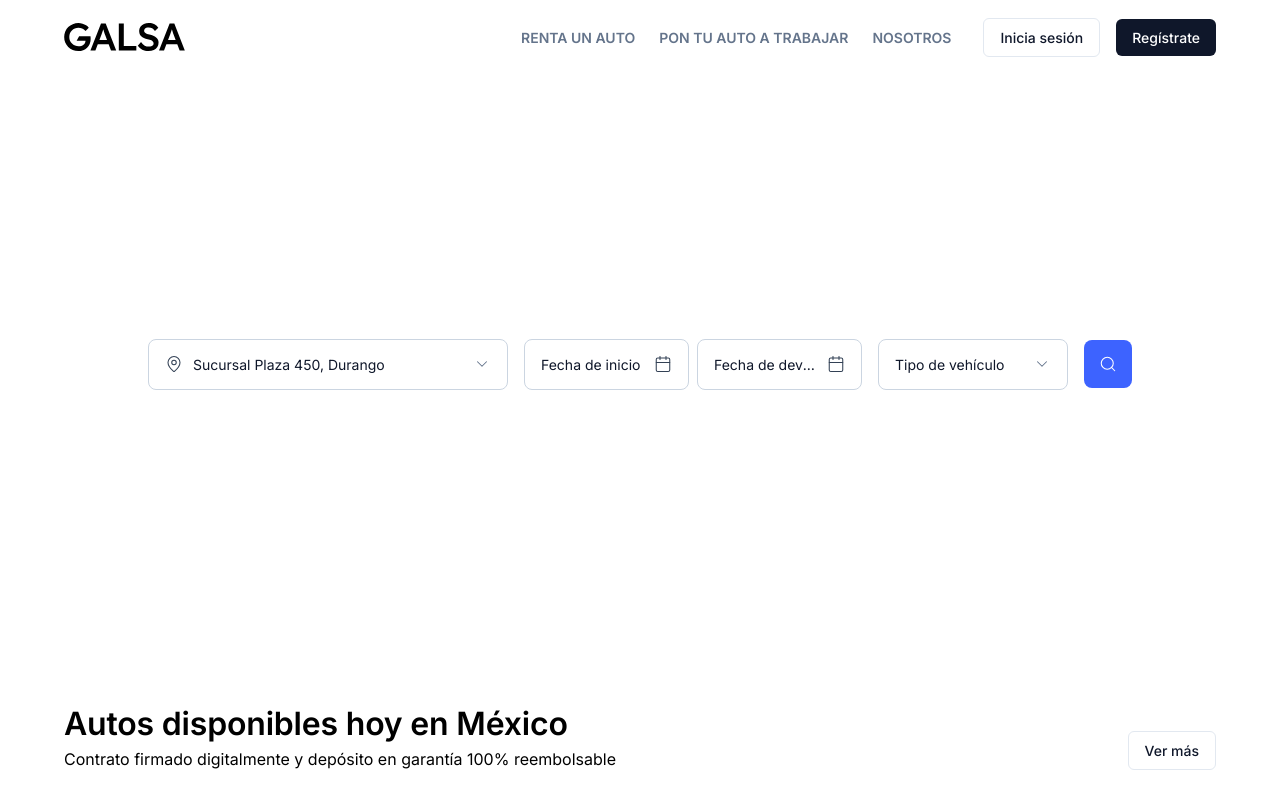
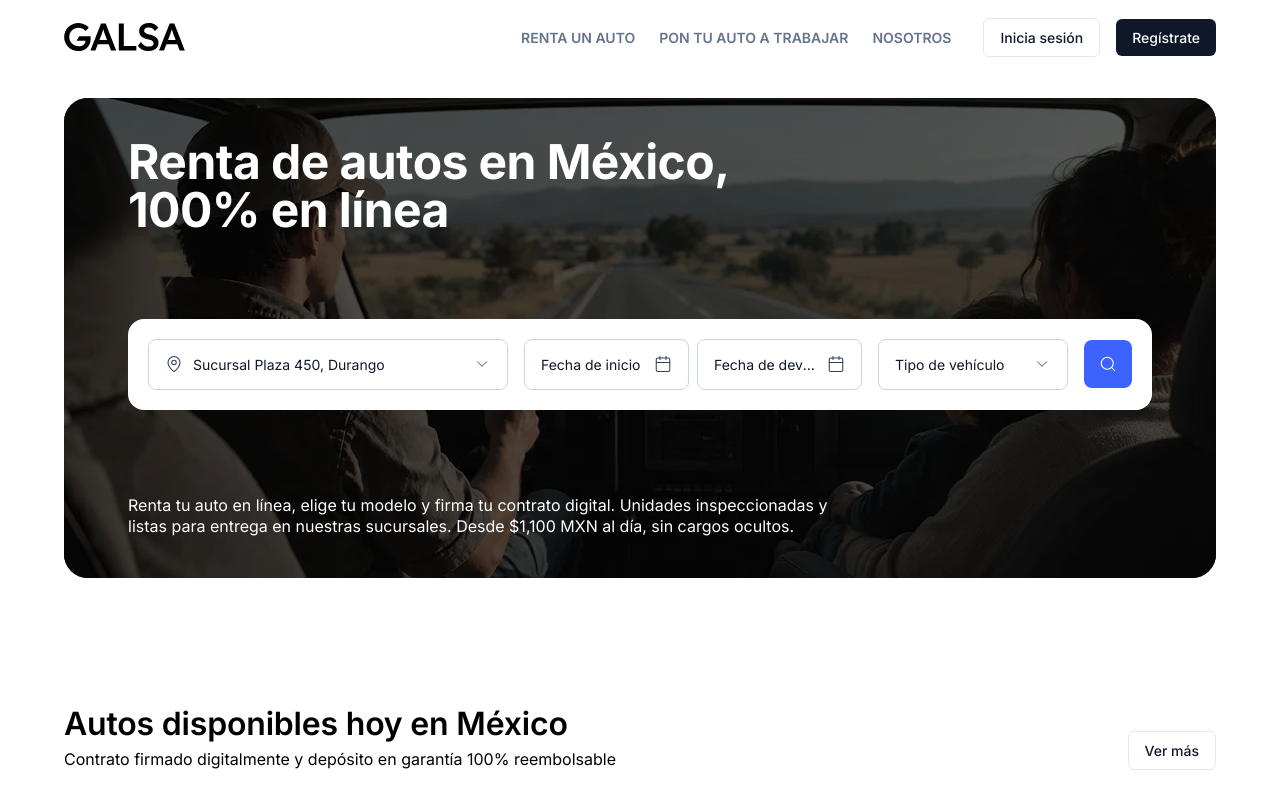
Before and after one commit to srcarlosdamian/galsa-rent, a React (Vite) app: page / in a window 1280 px wide. Shown: the top 800 px of the page. Built offline with nearby package versions, Linux system fonts and the light colour scheme; a web font is replaced by a local one.

Commit message:
fix: ensure hero background image is visible with z-index 0 and relative content z-10

```diff
--- a/scripts/prerender.ts
+++ b/scripts/prerender.ts
@@ -173,7 +173,7 @@ const homeInitialHtml = `
   </section>
   <footer>
     <div style="background:#000;color:#fff;padding:8px;font-size:11px;font-family:monospace;text-align:center;">
-      [ENTORNO DE PRUEBAS / QA — Este listón no va en el diseño final] Última actualización: 28 Oct 2026, 20:17 hrs | v1.2.4
+      [ENTORNO DE PRUEBAS / QA — Este listón no va en el diseño final] Última actualización: 28 Oct 2026, 20:29 hrs | v1.2.5
     </div>
   </footer>
 </main>
--- a/src/App.tsx
+++ b/src/App.tsx
@@ -241,10 +241,10 @@ export const App: React.FC = () => {
               <div className="max-w-[1200px] mx-auto px-4 sm:px-6">
 
                 {/* Hero Card Container (Figma: rounded-[24px], min-h-[480px], p-[30px] sm:px-[64px], sin sombras) */}
-                <div className="relative rounded-[24px] min-h-[440px] sm:min-h-[480px] flex flex-col justify-between p-5 sm:px-12 sm:py-8 lg:px-16 lg:py-10">
+                <div className="relative rounded-[24px] min-h-[440px] sm:min-h-[480px] flex flex-col justify-between p-5 sm:px-12 sm:py-8 lg:px-16 lg:py-10 bg-slate-900">
 
                   {/* Background Image & Overlay */}
-                  <div className="absolute inset-0 -z-10 rounded-[24px] overflow-hidden">
+                  <div className="absolute inset-0 rounded-[24px] overflow-hidden pointer-events-none z-0">
                     <img
                       src={`${((import.meta as any).env?.BASE_URL || '/').replace(/\/$/, '')}/images/figma-hero.webp`}
                       alt="Carretera y viaje en auto en México — GALSA Rent"
@@ -255,14 +255,14 @@ export const App: React.FC = () => {
                   </div>
 
                   {/* Hero Title */}
-                  <div className="w-full">
+                  <div className="w-full relative z-10">
                     <h1 className="text-2xl sm:text-5xl lg:text-[48px] font-heading font-extrabold tracking-[-0.576px] text-white leading-[1.15] max-w-[680px]">
                       Renta de autos en México, 100% en línea
                     </h1>
                   </div>
 
                   {/* Search Bar Embedded in Hero */}
-                  <div className="my-4 sm:my-6 w-full">
+                  <div className="my-4 sm:my-6 w-full relative z-20">
                     <SearchContainer
                       searchState={searchState}
                       onSearchChange={setSearchState}
@@ -272,7 +272,7 @@ export const App: React.FC = () => {
                   </div>
 
                   {/* Hero Description Footer */}
-                  <div className="w-full">
+                  <div className="w-full relative z-10">
                     <p className="font-heading font-normal text-white text-[13px] sm:text-[16px] leading-[1.35] max-w-[720px]">
                       Renta tu auto en línea, elige tu modelo y firma tu contrato digital. Unidades inspeccionadas y listas para entrega en nuestras sucursales. Desde $1,100 MXN al día, sin cargos ocultos.
                     </p>
--- a/src/components/Footer.tsx
+++ b/src/components/Footer.tsx
@@ -123,8 +123,8 @@ export const Footer: React.FC<FooterProps> = ({ onNavigate }) => {
         <div className="max-w-7xl mx-auto flex flex-col sm:flex-row items-center justify-between gap-1 text-neutral-400">
           <span className="text-amber-400 font-semibold">[ENTORNO DE PRUEBAS / QA — Este listón no va en el diseño final]</span>
           <div className="flex items-center gap-3 text-white">
-            <span>Última actualización: <strong>28 Oct 2026, 20:17 hrs</strong></span>
-            <span className="bg-neutral-800 text-emerald-400 px-2 py-0.5 rounded text-[10px] font-bold">v1.2.4</span>
+            <span>Última actualización: <strong>28 Oct 2026, 20:29 hrs</strong></span>
+            <span className="bg-neutral-800 text-emerald-400 px-2 py-0.5 rounded text-[10px] font-bold">v1.2.5</span>
           </div>
         </div>
       </div>
--- /dev/null
+++ b/test-check.js
@@ -0,0 +1,5 @@
+const fs = require('fs');
+const jsFile = fs.readdirSync('dist/assets').find(f => f.endsWith('.js'));
+const jsContent = fs.readFileSync('dist/assets/' + jsFile, 'utf8');
+console.log('JS contains figma-hero:', jsContent.includes('figma-hero.webp'));
+console.log('JS contains figma-car:', jsContent.includes('figma-car.webp'));
```
